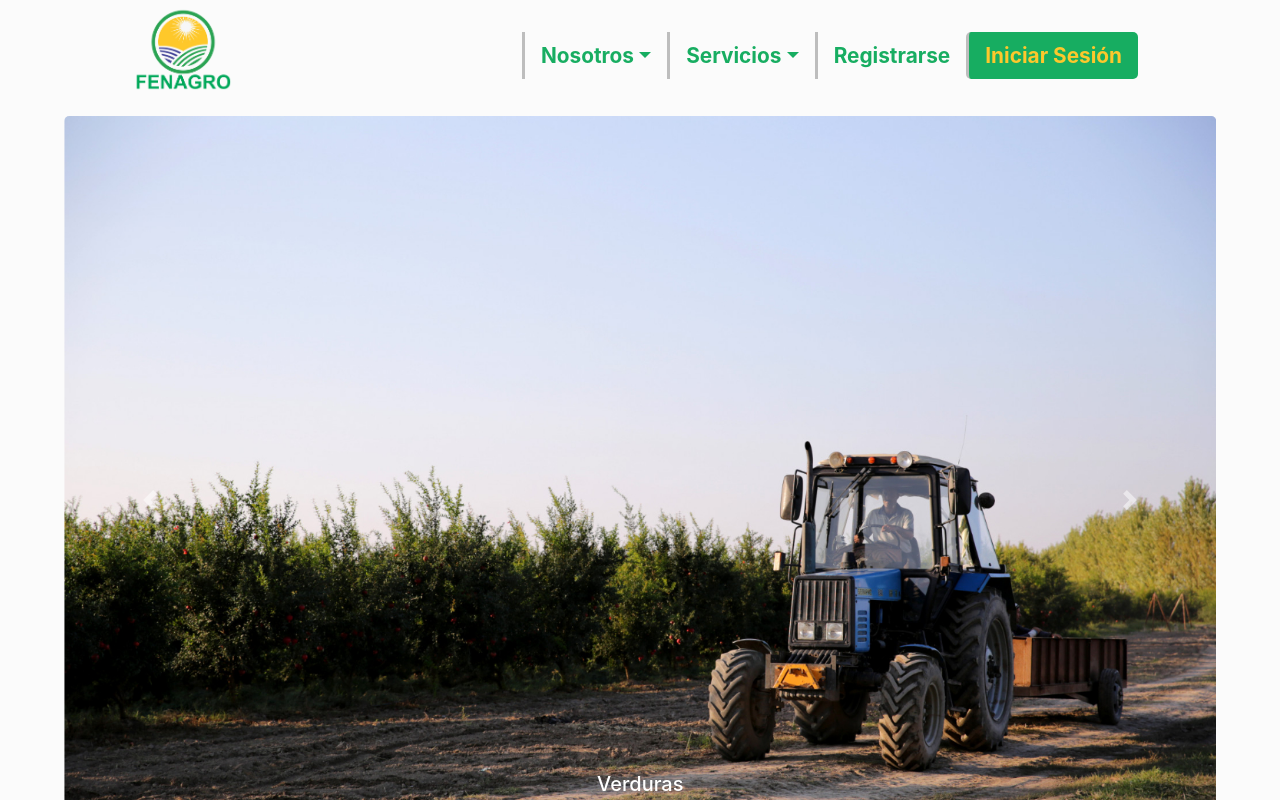
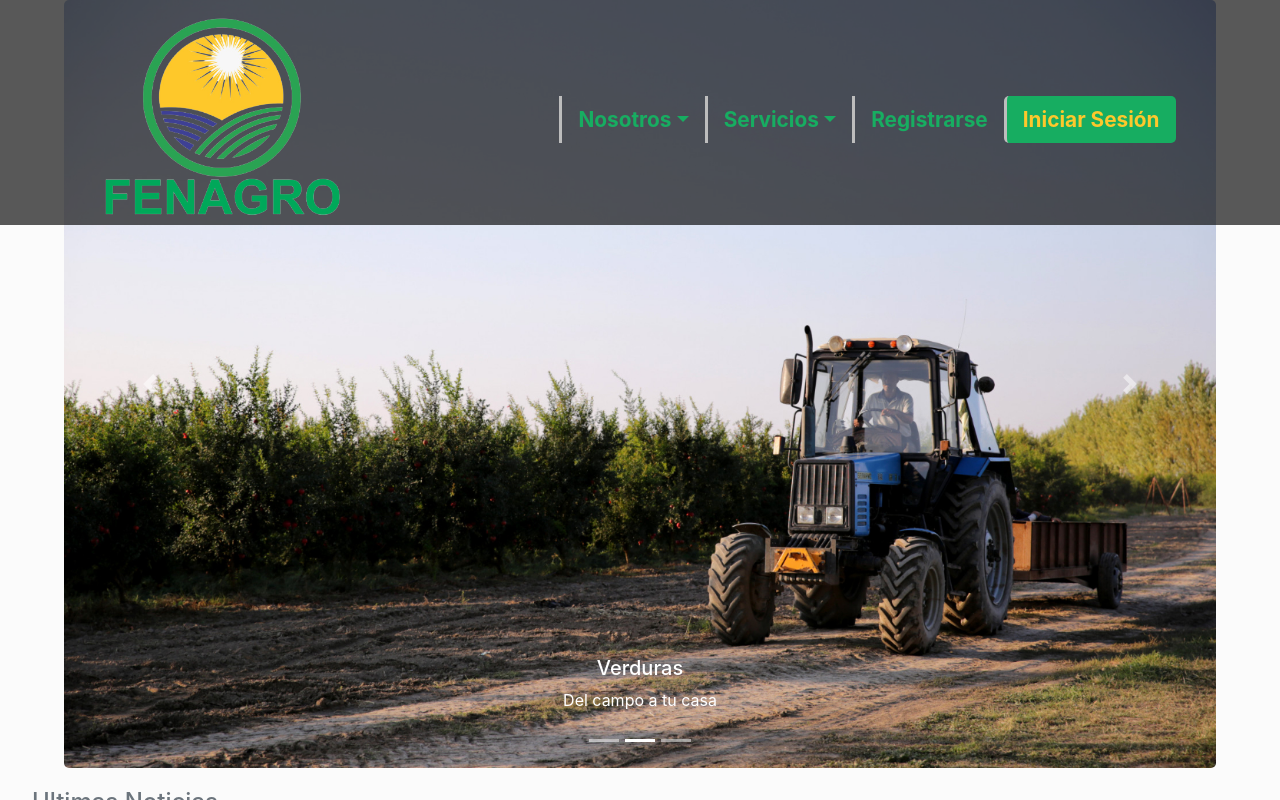
Before and after one commit to FemtDeveloper/agrofede, a React (Vite) app: page / in a window 1280 px wide. Shown: the top 800 px of the page. Built offline with nearby package versions, Linux system fonts and the light colour scheme; no server answers.

Commit message:
cambio de backgroun a transparente y tamaño logo principal

```diff
--- a/src/App.jsx
+++ b/src/App.jsx
@@ -4,6 +4,8 @@ import Navbar from "./components/Navbar/Navbar";
 import { BrowserRouter as Router, Route, Routes } from "react-router-dom";
 import Register from "./components/Register/Register";
 import Home from "./components/Home/Home";
+import axios from "axios";
+import { useEffect, useState } from "react";
 
 function App() {
   return (
--- a/src/components/Navbar/Navbar.css
+++ b/src/components/Navbar/Navbar.css
@@ -38,10 +38,13 @@
 }
 @media screen and (min-width: 576px) {
   .navbar-container {
+    position: absolute;
     flex-direction: row;
     justify-content: space-around;
     align-items: center;
     margin-bottom: 20px;
+    background-color: #000000a6;
+    z-index: 99;
   }
   .navbar-item-container {
     width: 100%;
@@ -50,7 +53,7 @@
     background-color: transparent;
   }
   .navbar-brand img {
-    width: 100px;
+    width: 250px;
   }
 
   .mobile-navbar .nav-item .nav-link {
--- a/src/components/News/News.jsx
+++ b/src/components/News/News.jsx
@@ -4,20 +4,7 @@ import vegetales from "../../assets/imgs/vegetables.webp";
 import "./News.css";
 
 const News = () => {
-  const [agricultorsList, setAgricultorsList] = useState([]);
-
-  useEffect(() => {
-    const agricultors = axios
-      .get("http://localhost:1337/api/agricultors?populate=*")
-      .then((res) => {
-        setAgricultorsList(res.data.data);
-      });
-  }, []);
-
-  console.log(agricultorsList);
-  agricultorsList.map((a) => {
-    console.log(a.attributes.nombre);
-  });
+  //
 
   return (
     <div className="news-container">
```
